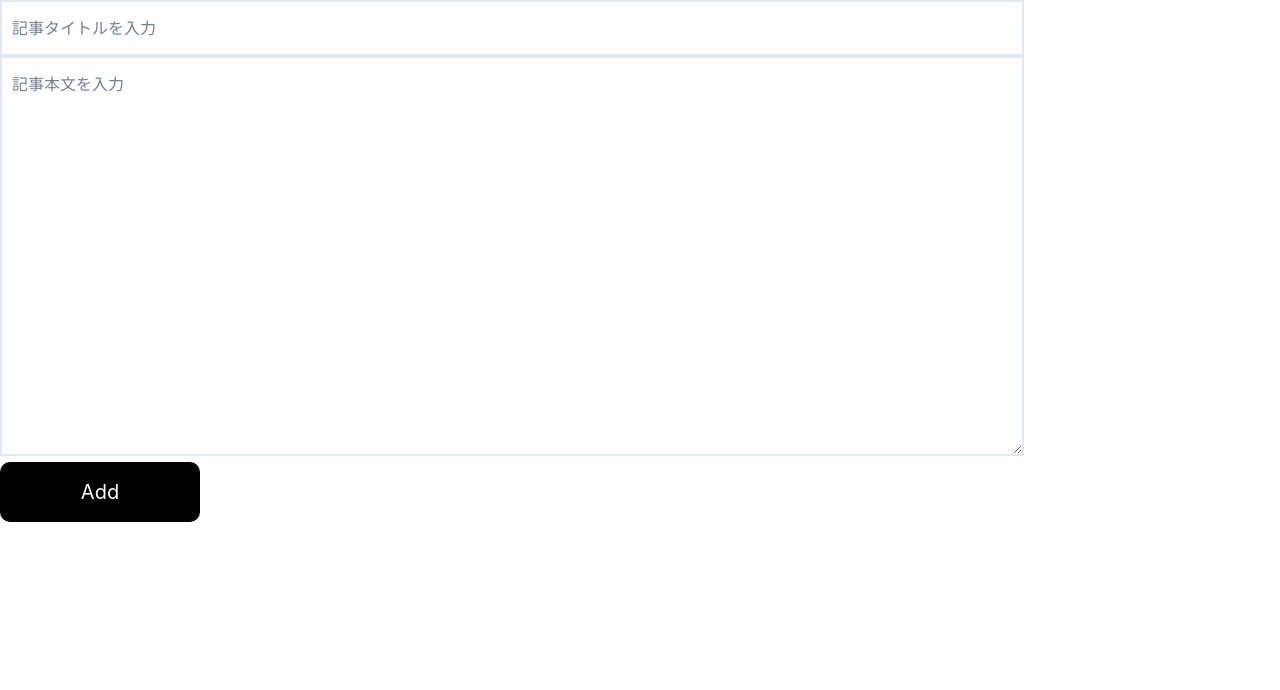
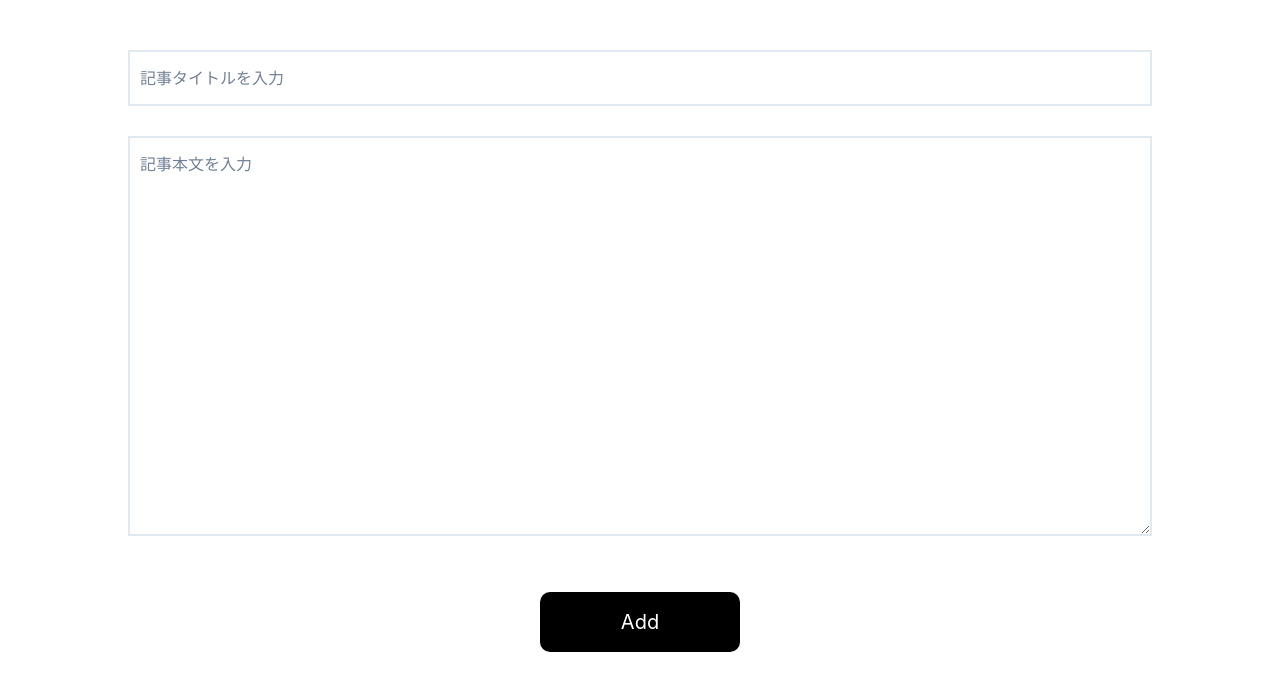
Before and after one commit to planb-yano/last-practice, a React (Create React App) app: page /post/create in a window 1280 px wide. Shown: the top 690 px of the page. Built offline with nearby package versions, Linux system fonts and the light colour scheme.

Commit message:
記事投稿ページにスタイルをつけた

```diff
--- a/src/pages/CreatePost.tsx
+++ b/src/pages/CreatePost.tsx
@@ -7,6 +7,7 @@ import SquareButton from "../components/SquareButton";
 import { useMutation, useQueryClient } from "react-query";
 import type { Post } from "../types/app";
 import apiProject from "../apis/apiProject";
+import { css } from "@emotion/react";
 
 const CreatePost = () => {
   const SignupSchema = yup.object().shape({
@@ -42,19 +43,39 @@ const CreatePost = () => {
   };
   return (
     <div>
+      <div css={styles.title}>
         <TitleTextField
           placeholder="記事タイトルを入力"
           register={register("title")}
           errorMessage={errors.title?.message}
         />
+      </div>
+      <div css={styles.detail}>
         <DetailTextField
           placeholder="記事本文を入力"
           register={register("content")}
           errorMessage={errors.content?.message}
         />
+      </div>
+      <div css={styles.button}>
         <SquareButton children="Add" onClick={handleSubmit(onClickAdd)} />
+      </div>
     </div>
   );
 };
 
+const styles = {
+  title: css`
+    text-align: center;
+    margin: 50px 0 30px;
+  `,
+  detail: css`
+    text-align: center;
+  `,
+  button: css`
+    text-align: center;
+    margin-top: 50px;
+  `,
+};
+
 export default CreatePost;
```
Lines whose indentation alone changed are shown as unchanged.
